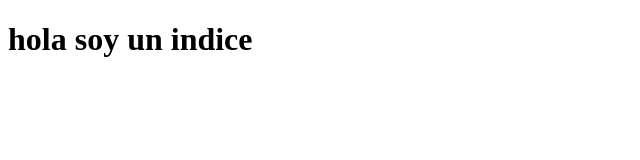
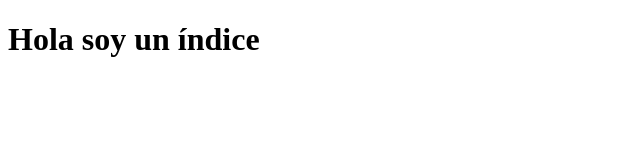
Before and after one commit to RubenHuete/rubenhuete.github.io, a plain HTML site: page index.html in a window 1280 px wide. Shown: the whole page, without its empty margins (0-640 px from the left). Drawn offline with Linux system fonts and the light colour scheme.

Commit message:
asdasdasd

```diff
--- a/index.html
+++ b/index.html
@@ -2,10 +2,10 @@
 <html lang="es">
   <head>
     <meta charset="utf-8">
-    <title>indice</title>
+    <title>índice</title>
   </head>
   <body>
-    <h1>hola soy un indice</h1>
+    <h1>Hola soy un índice</h1>
     <header></header>
     <main></main>
     <footer></footer>
```
